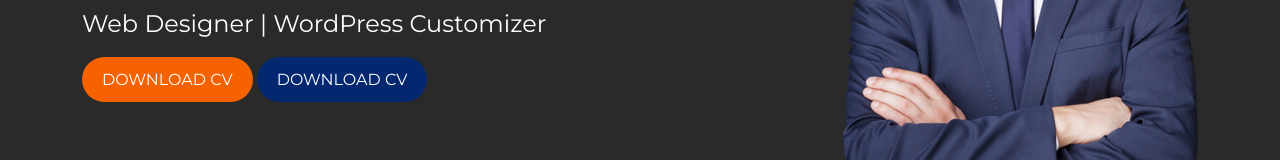
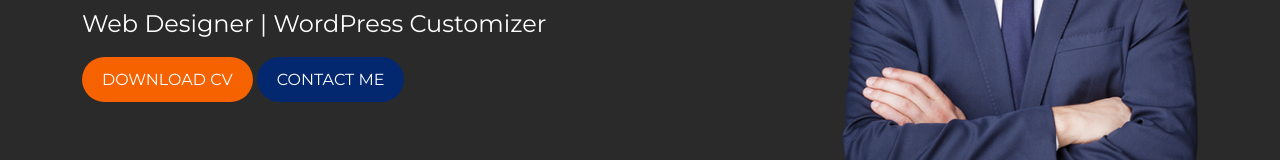
Before and after one commit to tanmay360/portfolio, a plain HTML site: page index.html in a window 1280 px wide. Shown: the part 367-527 px from the top of the page. Drawn offline with nearby package versions, Linux system fonts and the light colour scheme.

Commit message:
portfolio

```diff
--- a/index.html
+++ b/index.html
@@ -60,7 +60,7 @@
                           </h3>
                           <div class="cta">
                             <button class="btn-cva"><a href="#">Download CV</a></button>
-                          <button class="btn-cvb"><a href="#">Download CV</a></button>
+                          <button class="btn-cvb"><a href="#">Contact Me</a></button>
                           </div>
                       </div>
                   </div>
```
